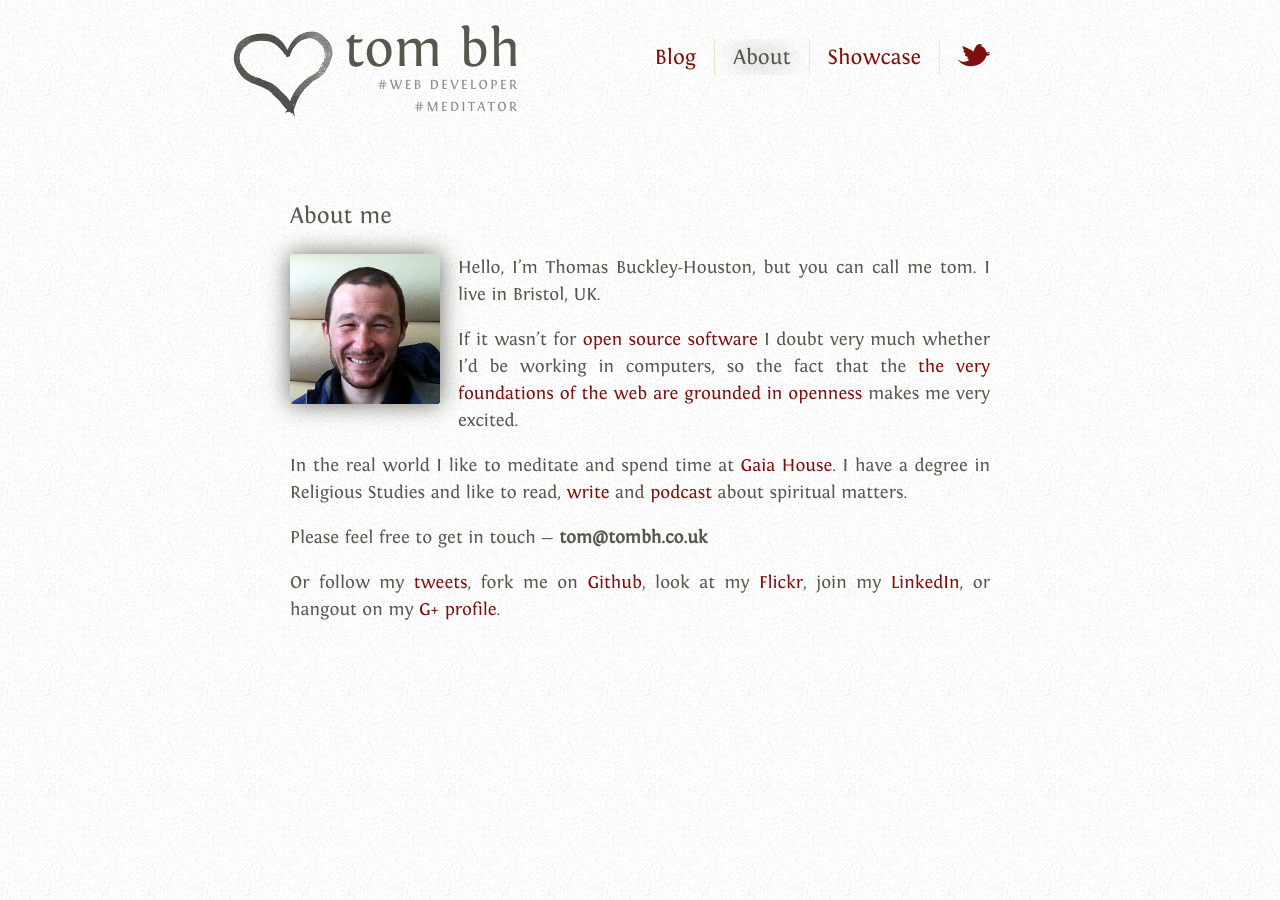
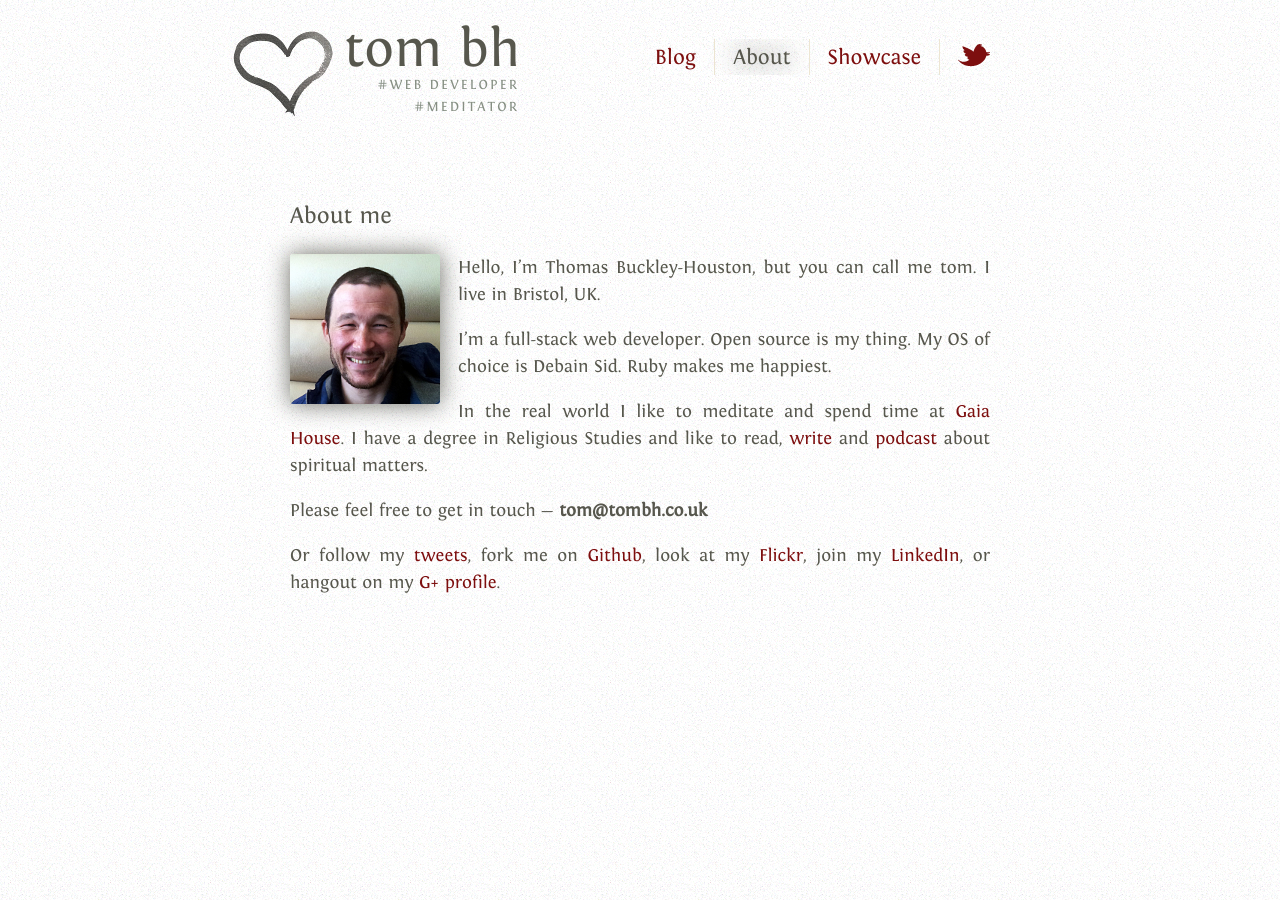
Before and after one commit to tombh/tombh.github.io, a Jekyll site: the page built from about/index.markdown, in a window 1280 px wide. Built offline with Jekyll 4.4.1, drawn with Linux system fonts in a browser that asks for light colours; Markdown is read by kramdown in place of the engine named in the settings.

Commit message:
Little change to About Me

```diff
--- a/about/index.markdown
+++ b/about/index.markdown
@@ -10,9 +10,7 @@ type: page
 ![picture "Picture of Tom BH"](/images/tomisme.jpg "Tom is me.")
 Hello, I'm Thomas Buckley-Houston, but you can call me tom. I live in Bristol, UK.
 
-If it wasn't for <a href="http://en.wikipedia.org/wiki/Open_source_software">open source software</a> I doubt very much
-whether I'd be working in computers, so the fact that the <a href="http://www.youtube.com/watch?v=KY5skobffk0">the very foundations of the web are
-grounded in openness</a> makes me very excited.
+I'm a full-stack web developer. Open source is my thing. My OS of choice is Debain Sid. Ruby makes me happiest.
 
 In the real world I like to meditate and spend time at <a href="http://www.gaiahouse.co.uk/">Gaia House</a>. I have a degree in Religious Studies and like to read,
 <a href="http://www.tombh.co.uk/ive-written-a-book/">write</a>
```
